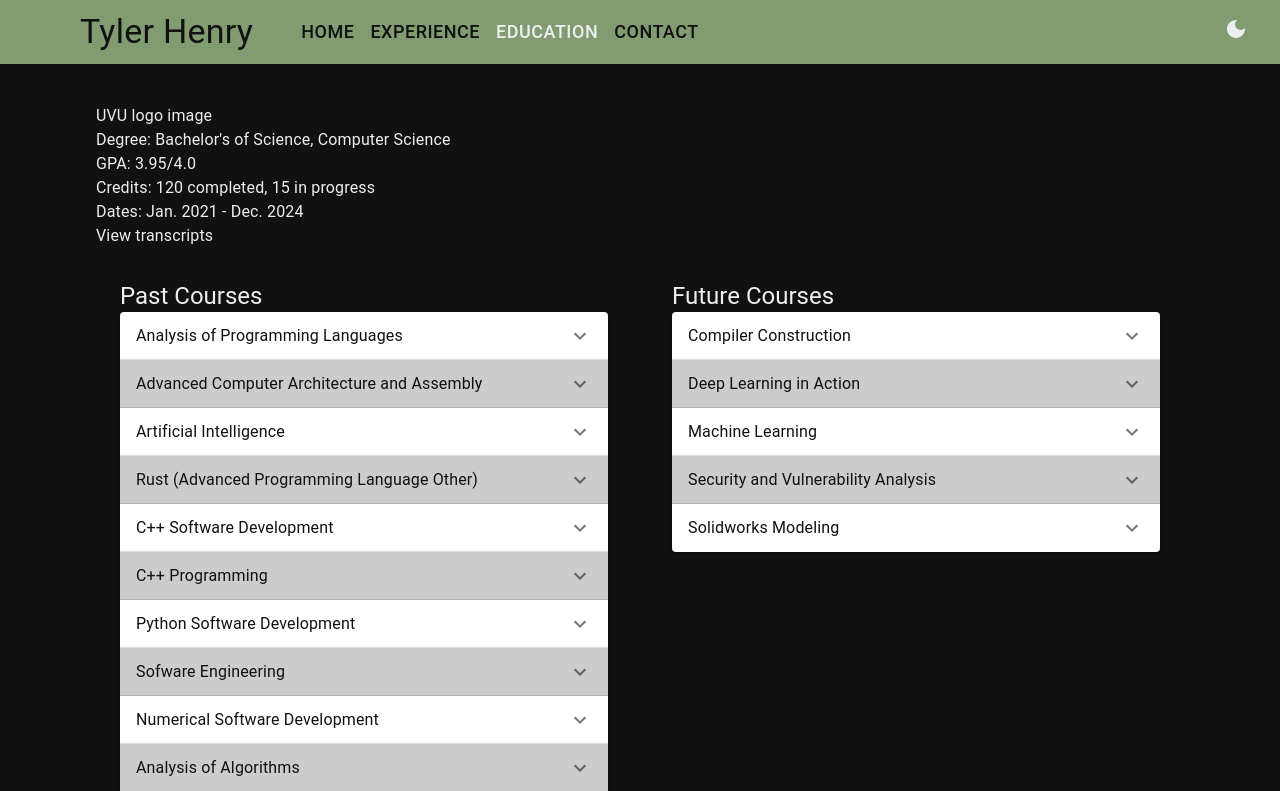
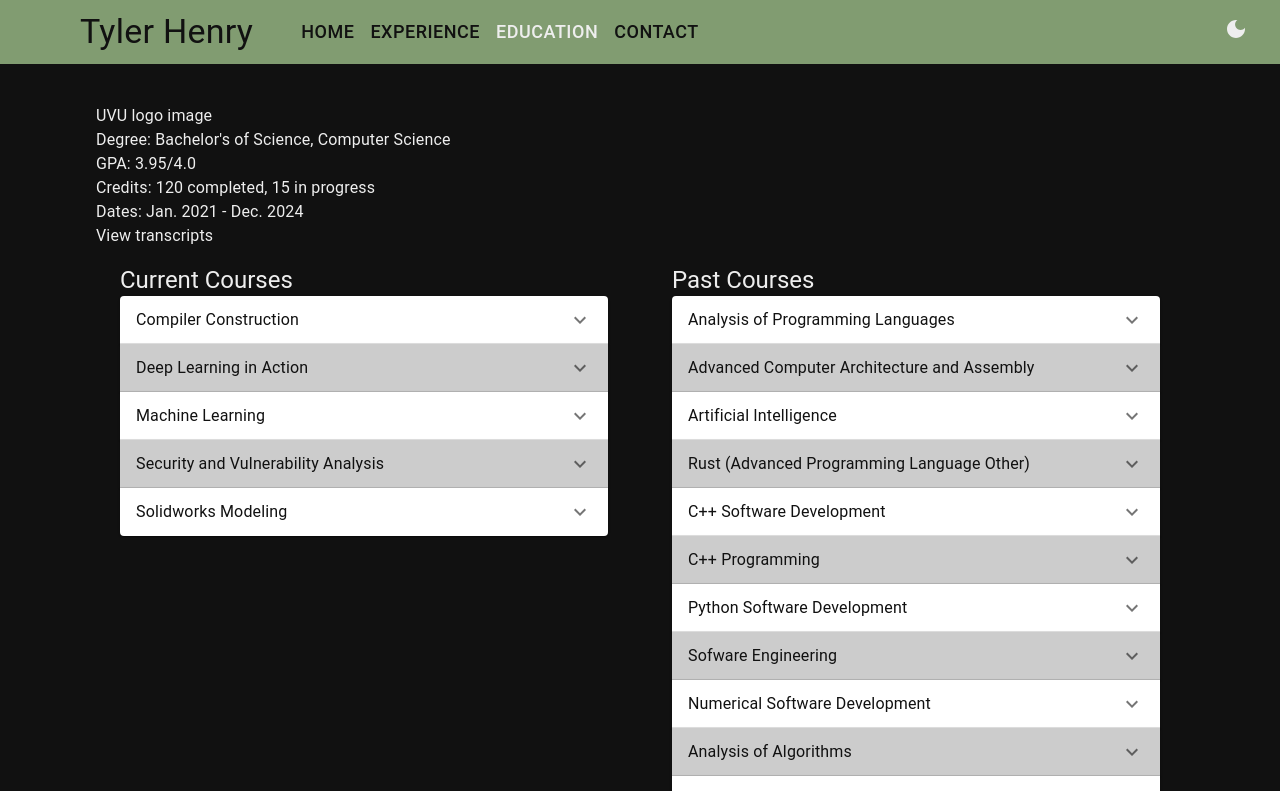
Before and after one commit to tylrhnry/tylrhnry.github.io, a React (Create React App) app: page /education in a window 1280 px wide. Shown: the top 791 px of the page. Built offline with nearby package versions, Linux system fonts and the light colour scheme.

Commit message:
Fixed some styling, alignment, etc. Fixed name link. Reordered courses

```diff
--- a/src/components/EducationComps/FutureCourses.tsx
+++ b/src/components/EducationComps/FutureCourses.tsx
@@ -27,7 +27,7 @@ const FutureCourses: React.FC = () => {
       alignItems: "center",
     }}>
       <Container>
-      <Typography variant="h5">Future Courses</Typography>
+      <Typography variant="h5">Current Courses</Typography>
       {FutureCourseData.map((course, index) => (
         <CourseTemplate
           key={index}
--- a/src/components/ExperienceComps/WorkHist.tsx
+++ b/src/components/ExperienceComps/WorkHist.tsx
@@ -25,7 +25,7 @@ const WorkHist: React.FC = () => {
       alignItems: "center",
     }}>
       <Container sx={{
-          paddingTop: "1rem",
+          paddingTop: {xs: "1rem", md: "0"},
         }}>
       <Typography variant="h5" >Work History</Typography>
       {JobData.map((job, index) => (
--- a/src/components/Navbar.tsx
+++ b/src/components/Navbar.tsx
@@ -98,18 +98,26 @@ const Navbar: FC = (): ReactElement => {
               ))}
             </Menu>
           </Box>
+          <Link
+            component={NavLink}
+            to={"/home"}
+            rel="noopener noreferrer"
+            sx={{
+                flexGrow: 1,
+                display: { xs: "flex", md: "none" },
+                color: "text.primary",
+                textAlign: "center",
+                textDecoration: "none", // Don't underline after click
+            }}
+          >
             <Typography
               variant="h4"
               noWrap
               component="div"
-            sx={{
-              flexGrow: 1,
-              display: { xs: "flex", md: "none" },
-              color: "text.primary",
-             }}
             >
               Tyler Henry
             </Typography>
+          </Link>
           <Box sx={{ flexGrow: 1, display: { xs: "none", md: "flex"} }}>
             <Box
               sx={{
--- a/src/pages/Education.tsx
+++ b/src/pages/Education.tsx
@@ -33,7 +33,6 @@ const Education: FC<any> = (): ReactElement => {
       justifyContent: "top",
       alignItems: "center",
     }}>
-      {/* consolidate the maxWidth into 1 container */}
       <Container maxWidth="xl" sx={{
         display: "flex",
         flexDirection: { xs: "column", md: "row"},
@@ -66,15 +65,15 @@ const Education: FC<any> = (): ReactElement => {
         <Container maxWidth="xl" sx={{
             display: "flex",
             flexDirection: { xs: "column", md: "row"},
-            padding: "1rem",
+            padding: "0rem",
         }}>
 
           <div style={{ flex: 1, margin: "0.5rem" }}>
-            <PastCourses/>
+            <FutureCourses/>
           </div>
 
           <div style={{ flex: 1, margin: "0.5rem" }}>
-            <FutureCourses/>
+            <PastCourses/>
           </div>
 
         </Container>
--- a/src/pages/Experience.tsx
+++ b/src/pages/Experience.tsx
@@ -26,7 +26,7 @@ const Experience: React.FC = () => {
       alignItems: "center",
     }}>
       <Container maxWidth="xl" sx={{
-        padding: "0.5rem",
+        padding: "0",
       }}>
 
         <Container sx={{
```
Also changed, not shown: 7 other files (tests, documents, lock files or other folders). Lines whose indentation alone changed are shown as unchanged.
